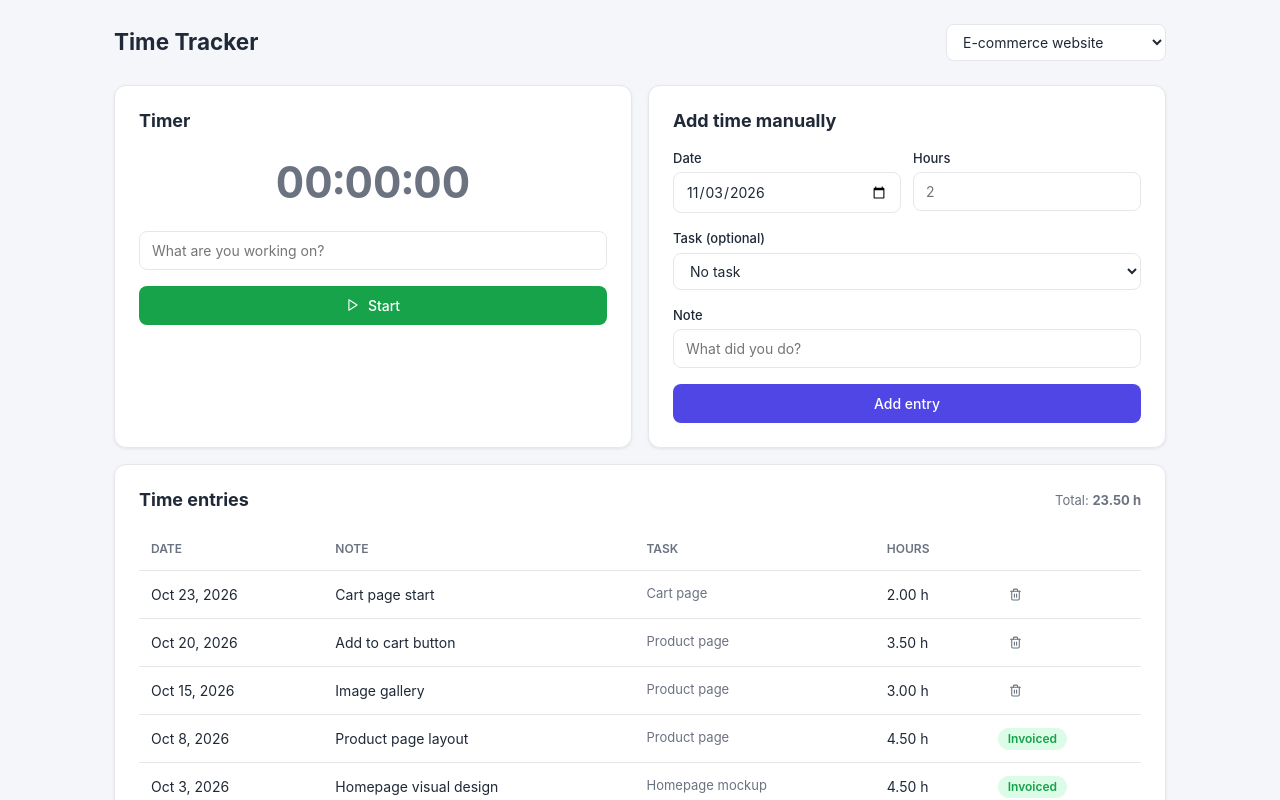
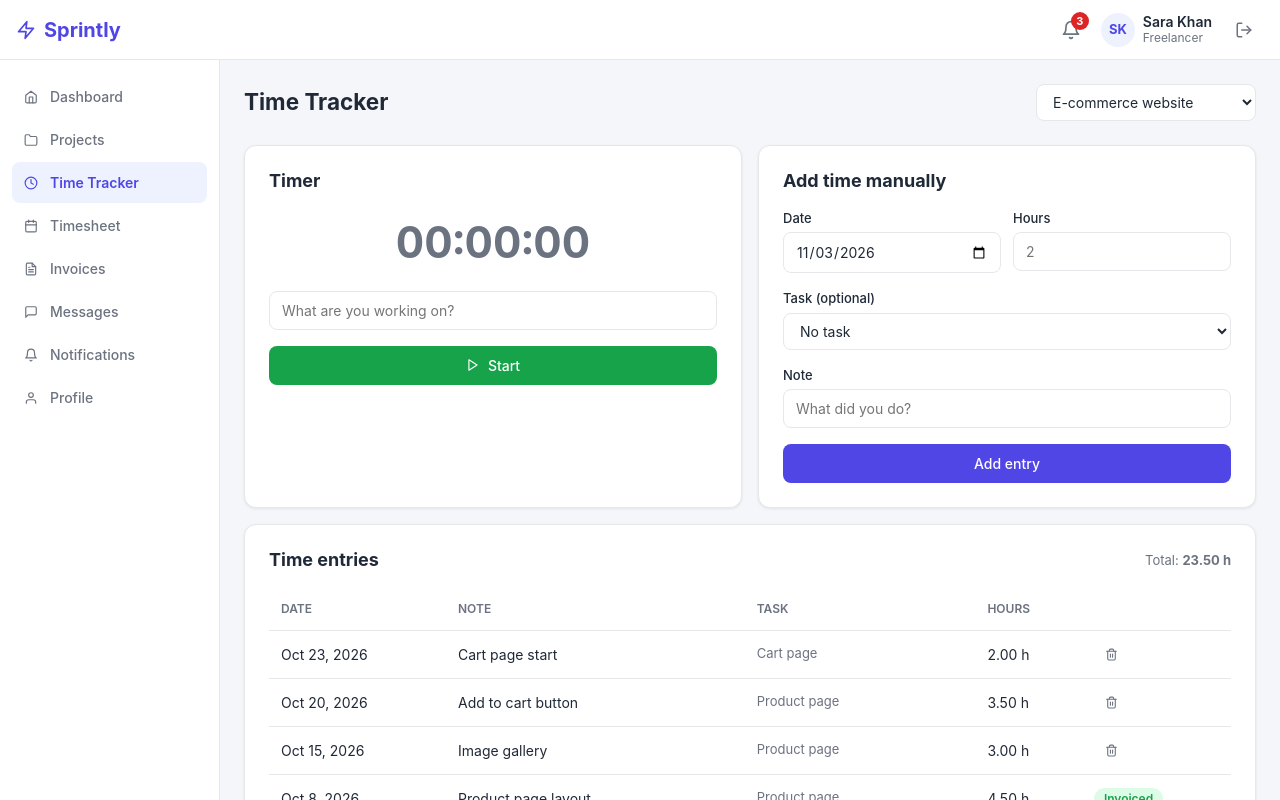
Before and after one commit to muhammadalisaleem/Sprintly, a React (Vite) app in the folder client/: page /time in a window 1280 px wide. Shown: the top 800 px of the page. Built offline with nearby package versions, Linux system fonts and the light colour scheme.

Commit message:
added navbar and sidebar layout

```diff
--- a/client/src/App.jsx
+++ b/client/src/App.jsx
@@ -1,5 +1,6 @@
 import { Routes, Route, Navigate } from 'react-router-dom'
 
+import DashboardLayout from './layouts/DashboardLayout'
 import Login from './pages/auth/Login'
 import Register from './pages/auth/Register'
 import Dashboard from './pages/dashboard/Dashboard'
@@ -31,6 +32,8 @@ function App() {
       <Route path="/login" element={<Login />} />
       <Route path="/register" element={<Register />} />
 
+      {/* every page below gets the navbar and sidebar */}
+      <Route element={<DashboardLayout />}>
         <Route path="/dashboard" element={<Dashboard />} />
 
         {/* profile */}
@@ -60,6 +63,7 @@ function App() {
         <Route path="/notifications" element={<NotificationsPage />} />
 
         <Route path="*" element={<NotFound />} />
+      </Route>
     </Routes>
   )
 }
--- /dev/null
+++ b/client/src/components/Navbar.jsx
@@ -0,0 +1,48 @@
+import { Link } from 'react-router-dom'
+import { FiMenu, FiBell, FiLogOut, FiZap } from 'react-icons/fi'
+import { useNotifications } from '../utils/notifications'
+
+function Navbar({ user, onMenuClick }) {
+  const { unreadCount } = useNotifications(user._id)
+
+  // first letters of the name, e.g. "Sara Khan" -> "SK"
+  const initials = user.name
+    .split(' ')
+    .map((word) => word[0])
+    .join('')
+    .slice(0, 2)
+
+  return (
+    <header className="navbar no-print">
+      <div className="row">
+        <button className="menu-btn" onClick={onMenuClick} aria-label="Open menu">
+          <FiMenu size={22} />
+        </button>
+        <Link to="/dashboard" className="logo">
+          <FiZap /> Sprintly
+        </Link>
+      </div>
+
+      <div className="row">
+        <Link to="/notifications" className="bell" aria-label="Notifications">
+          <FiBell size={20} />
+          {unreadCount > 0 && <span className="bell-count">{unreadCount}</span>}
+        </Link>
+
+        <Link to="/profile" className="user-chip">
+          <span className="avatar">{initials}</span>
+          <span className="user-info">
+            <span className="user-name">{user.name}</span>
+            <span className="user-role">{user.role}</span>
+          </span>
+        </Link>
+
+        <Link to="/login" className="btn btn-ghost btn-sm" aria-label="Log out">
+          <FiLogOut size={18} />
+        </Link>
+      </div>
+    </header>
+  )
+}
+
+export default Navbar
--- /dev/null
+++ b/client/src/components/Sidebar.jsx
@@ -0,0 +1,56 @@
+import { NavLink } from 'react-router-dom'
+import {
+  FiHome,
+  FiFolder,
+  FiClock,
+  FiCalendar,
+  FiFileText,
+  FiMessageSquare,
+  FiBell,
+  FiUser,
+} from 'react-icons/fi'
+
+const freelancerLinks = [
+  { to: '/dashboard', label: 'Dashboard', icon: <FiHome /> },
+  { to: '/projects', label: 'Projects', icon: <FiFolder /> },
+  { to: '/time', label: 'Time Tracker', icon: <FiClock /> },
+  { to: '/timesheet', label: 'Timesheet', icon: <FiCalendar /> },
+  { to: '/invoices', label: 'Invoices', icon: <FiFileText /> },
+  { to: '/chat', label: 'Messages', icon: <FiMessageSquare /> },
+  { to: '/notifications', label: 'Notifications', icon: <FiBell /> },
+  { to: '/profile', label: 'Profile', icon: <FiUser /> },
+]
+
+// clients don't track time, so no time links
+const clientLinks = [
+  { to: '/dashboard', label: 'Dashboard', icon: <FiHome /> },
+  { to: '/projects', label: 'My Projects', icon: <FiFolder /> },
+  { to: '/invoices', label: 'Invoices', icon: <FiFileText /> },
+  { to: '/chat', label: 'Messages', icon: <FiMessageSquare /> },
+  { to: '/notifications', label: 'Notifications', icon: <FiBell /> },
+  { to: '/profile', label: 'Profile', icon: <FiUser /> },
+]
+
+function Sidebar({ role, open, onClose }) {
+  const links = role === 'client' ? clientLinks : freelancerLinks
+
+  return (
+    <aside className={open ? 'sidebar open no-print' : 'sidebar no-print'}>
+      <nav>
+        {links.map((link) => (
+          <NavLink
+            key={link.to}
+            to={link.to}
+            className={({ isActive }) => (isActive ? 'sidebar-link active' : 'sidebar-link')}
+            onClick={onClose}
+          >
+            {link.icon}
+            {link.label}
+          </NavLink>
+        ))}
+      </nav>
+    </aside>
+  )
+}
+
+export default Sidebar
--- /dev/null
+++ b/client/src/layouts/DashboardLayout.jsx
@@ -0,0 +1,31 @@
+import { useState } from 'react'
+import { Outlet } from 'react-router-dom'
+import Navbar from '../components/Navbar'
+import Sidebar from '../components/Sidebar'
+import { getCurrentUser } from '../mockData'
+import './layout.css'
+
+// navbar on top, sidebar on the left, the current page on the right
+function DashboardLayout() {
+  const user = getCurrentUser()
+  const [menuOpen, setMenuOpen] = useState(false)
+
+  return (
+    <div className="layout">
+      <Navbar user={user} onMenuClick={() => setMenuOpen(!menuOpen)} />
+
+      <div className="layout-body">
+        <Sidebar role={user.role} open={menuOpen} onClose={() => setMenuOpen(false)} />
+
+        {/* dark background behind the sidebar on mobile */}
+        {menuOpen && <div className="sidebar-overlay" onClick={() => setMenuOpen(false)} />}
+
+        <main className="layout-main">
+          <Outlet />
+        </main>
+      </div>
+    </div>
+  )
+}
+
+export default DashboardLayout
--- /dev/null
+++ b/client/src/layouts/layout.css
@@ -0,0 +1,197 @@
+.layout {
+  min-height: 100vh;
+  display: flex;
+  flex-direction: column;
+}
+
+.layout-body {
+  flex: 1;
+  display: flex;
+}
+
+.layout-main {
+  flex: 1;
+  min-width: 0;
+}
+
+/* ---------- Navbar ---------- */
+.navbar {
+  height: 60px;
+  padding: 0 var(--space-4);
+  display: flex;
+  align-items: center;
+  justify-content: space-between;
+  background: var(--surface);
+  border-bottom: 1px solid var(--border);
+  position: sticky;
+  top: 0;
+  z-index: 50;
+}
+
+.logo {
+  display: flex;
+  align-items: center;
+  gap: var(--space-2);
+  font-size: 20px;
+  font-weight: 700;
+  color: var(--primary);
+}
+
+.logo:hover {
+  text-decoration: none;
+}
+
+.menu-btn {
+  display: none;
+  background: none;
+  border: none;
+  color: var(--text);
+  cursor: pointer;
+  padding: var(--space-1);
+}
+
+.bell {
+  position: relative;
+  display: flex;
+  padding: var(--space-2);
+  color: var(--text-muted);
+  border-radius: var(--radius);
+}
+
+.bell:hover {
+  background: var(--bg);
+  color: var(--text);
+}
+
+.bell-count {
+  position: absolute;
+  top: 0;
+  right: 0;
+  min-width: 18px;
+  height: 18px;
+  padding: 0 5px;
+  border-radius: 999px;
+  background: var(--danger);
+  color: #fff;
+  font-size: 11px;
+  font-weight: 700;
+  line-height: 18px;
+  text-align: center;
+}
+
+.user-chip {
+  display: flex;
+  align-items: center;
+  gap: var(--space-2);
+  color: var(--text);
+}
+
+.user-chip:hover {
+  text-decoration: none;
+}
+
+.avatar {
+  width: 34px;
+  height: 34px;
+  border-radius: 50%;
+  background: var(--primary-light);
+  color: var(--primary);
+  font-size: 13px;
+  font-weight: 700;
+  display: flex;
+  align-items: center;
+  justify-content: center;
+}
+
+.user-info {
+  display: flex;
+  flex-direction: column;
+  line-height: 1.2;
+}
+
+.user-name {
+  font-size: 14px;
+  font-weight: 600;
+}
+
+.user-role {
+  font-size: 12px;
+  color: var(--text-muted);
+  text-transform: capitalize;
+}
+
+/* ---------- Sidebar ---------- */
+.sidebar {
+  width: 220px;
+  flex-shrink: 0;
+  padding: var(--space-4) var(--space-3);
+  background: var(--surface);
+  border-right: 1px solid var(--border);
+  position: sticky;
+  top: 60px;
+  height: calc(100vh - 60px);
+  overflow-y: auto;
+}
+
+.sidebar-link {
+  display: flex;
+  align-items: center;
+  gap: var(--space-3);
+  padding: 10px var(--space-3);
+  margin-bottom: 2px;
+  border-radius: var(--radius);
+  color: var(--text-muted);
+  font-size: 14px;
+  font-weight: 500;
+}
+
+.sidebar-link:hover {
+  background: var(--bg);
+  color: var(--text);
+  text-decoration: none;
+}
+
+.sidebar-link.active {
+  background: var(--primary-light);
+  color: var(--primary);
+  font-weight: 600;
+}
+
+.sidebar-overlay {
+  display: none;
+}
+
+/* ---------- Mobile ---------- */
+@media (max-width: 768px) {
+  .menu-btn {
+    display: flex;
+  }
+
+  .user-info {
+    display: none;
+  }
+
+  /* sidebar slides in from the left */
+  .sidebar {
+    position: fixed;
+    left: 0;
+    top: 60px;
+    bottom: 0;
+    height: auto;
+    z-index: 40;
+    transform: translateX(-100%);
+    transition: transform 0.2s;
+  }
+
+  .sidebar.open {
+    transform: translateX(0);
+  }
+
+  .sidebar-overlay {
+    display: block;
+    position: fixed;
+    inset: 60px 0 0 0;
+    background: rgba(17, 24, 39, 0.4);
+    z-index: 30;
+  }
+}
```
Lines whose indentation alone changed are shown as unchanged.
